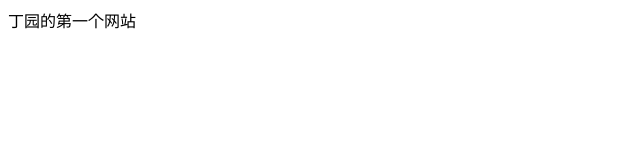
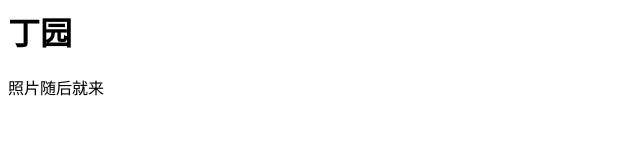
Before and after one commit to optmistdingyuan/optmistdingyuan.github.io, a plain HTML site: page index.html in a window 1280 px wide. Shown: the whole page, without its empty margins (0-640 px from the left). Drawn offline with Linux system fonts and the light colour scheme.

Commit message:
Update index.html

```diff
--- a/index.html
+++ b/index.html
@@ -1,5 +1,9 @@
 <html>
-	<body>
-		<p>丁园的第一个网站</p>
-	</body>
+<body>
+
+<h1>丁园</h1>
+
+<p>照片随后就来</p>
+
+</body>
 </html>
```
